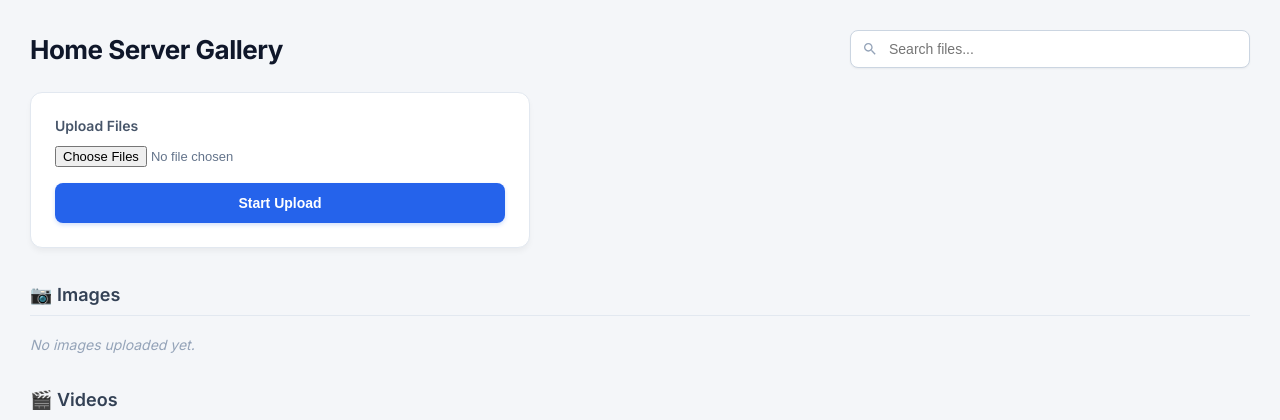
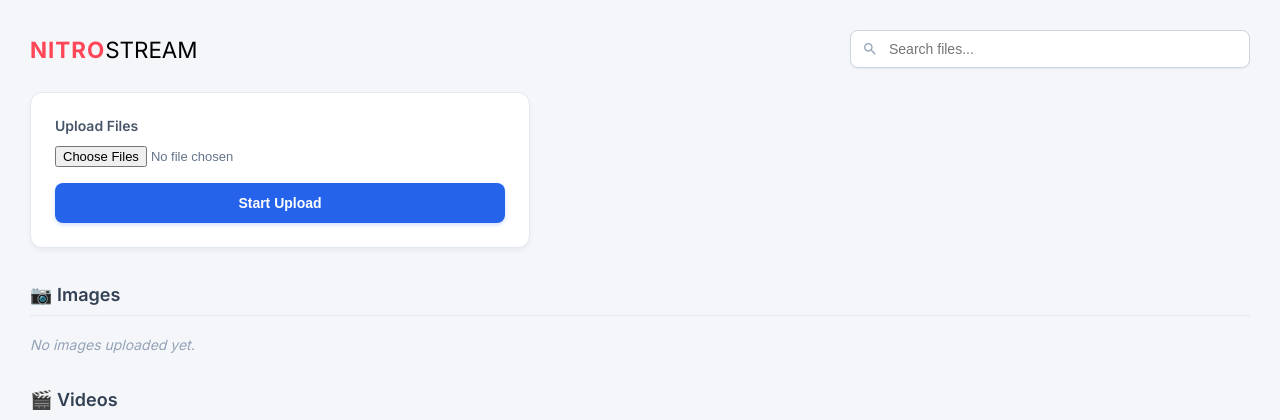
Before and after one commit to ahammadjaffer/homeserver, a Django app: template serverapp/templates/serverapp/image_list.html in a window 1280 px wide. Shown: the top 420 px of the page. Run offline with Django 3.2, Linux system fonts and the light colour scheme; the template is opened without the code that fills it, so the values that code supplies are empty.

```diff
--- a/serverapp/templates/serverapp/image_list.html
+++ b/serverapp/templates/serverapp/image_list.html
@@ -3,7 +3,7 @@
 <head>
     <meta charset="UTF-8">
     <meta name="viewport" content="width=device-width, initial-scale=1.0">
-    <title>Home Server Media Hub</title>
+    <title>NitroStream — Personal Media Vault</title>
     <!-- Inter Font for modern typography -->
     <link rel="preconnect" href="https://fonts.googleapis.com">
     <link rel="preconnect" href="https://fonts.gstatic.com" crossorigin>
@@ -329,7 +329,10 @@
 <body>
 
     <div class="header-container">
-        <h1>Home Server Gallery</h1>
+
+        <div class="brand">
+            <span style="color: #ff4757; font-weight: 800; font-size: 1.4rem; letter-spacing: 1px;">NITRO</span><span style="color: #000000; font-weight: 300; font-size: 1.4rem;">STREAM</span>
+        </div>
 
         <!-- SEARCH INPUT -->
         <div class="search-box">
```
Also changed, not shown: run.py (+9 -2 lines).
